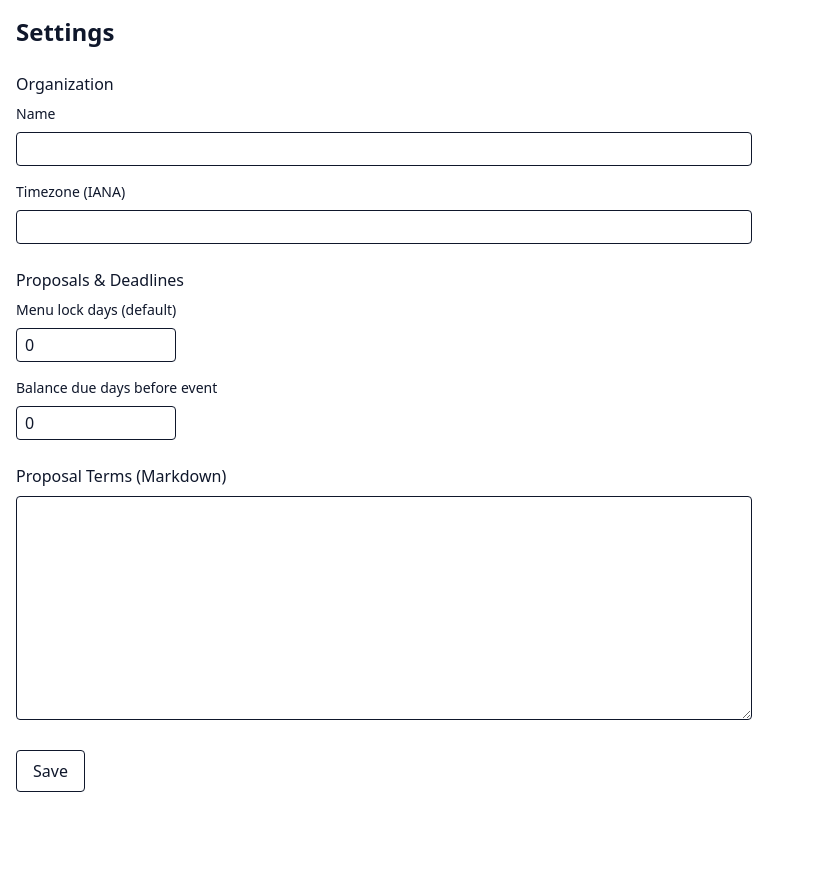
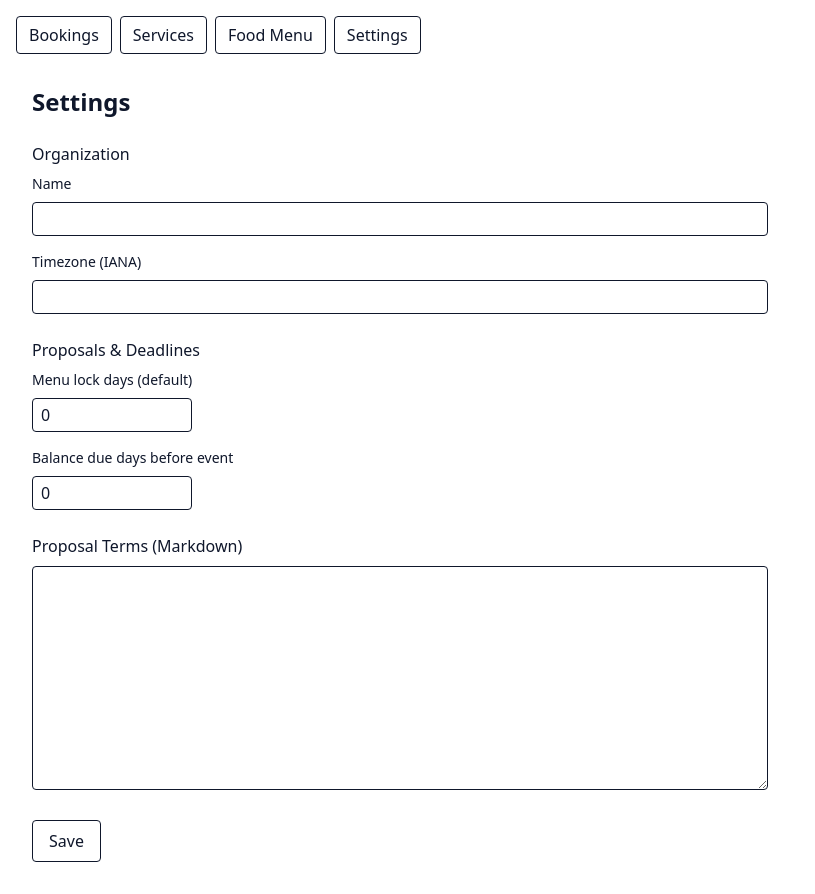
Before and after one commit to obcmookie/booking, a Next.js app: page /admin/settings in a window 1280 px wide. Shown: the whole page, without its empty margins (0-815 px from the left). Before the commit the page ends 808 px from the top, so only its background shows below. Built offline with nearby package versions, Linux system fonts and the light colour scheme; no server answers.

Commit message:
Create Layout.tsx

```diff
--- /dev/null
+++ b/src/app/admin/Layout.tsx
@@ -0,0 +1,16 @@
+import type { ReactNode } from "react";
+import Link from "next/link";
+
+export default function AdminLayout({ children }: { children: ReactNode }) {
+  return (
+    <div className="p-4">
+      <nav className="mb-4 flex gap-2 flex-wrap">
+        <Link className="border rounded px-3 py-1.5" href="/admin/bookings">Bookings</Link>
+        <Link className="border rounded px-3 py-1.5" href="/admin/services">Services</Link>
+        <Link className="border rounded px-3 py-1.5" href="/admin/menu">Food Menu</Link>
+        <Link className="border rounded px-3 py-1.5" href="/admin/settings">Settings</Link>
+      </nav>
+      {children}
+    </div>
+  );
+}
```
